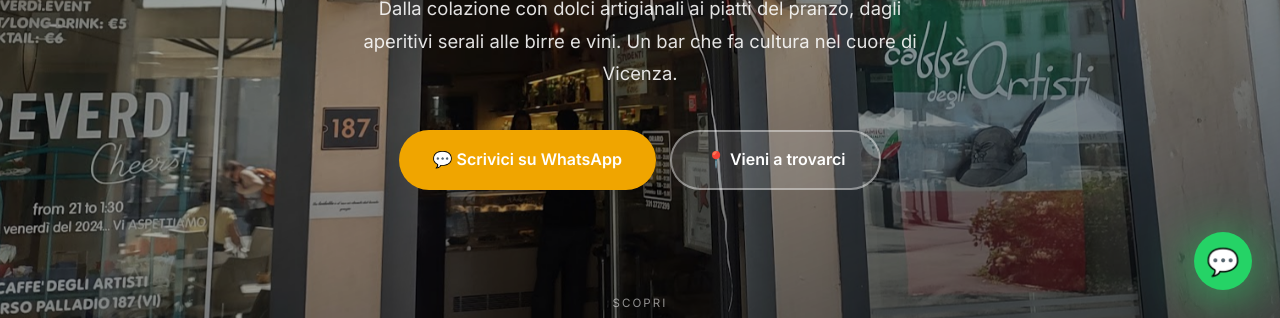
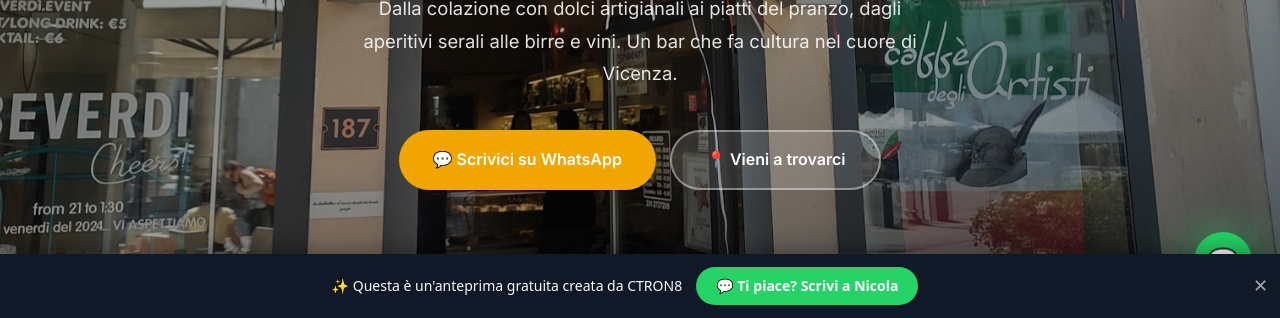
Before and after one commit to ctron8/caffe-degli-artisti-vicenza, a plain HTML site: page index.html in a window 1280 px wide. Shown: the part 482-800 px from the top of the page. Drawn offline with nearby package versions, Linux system fonts and the light colour scheme; a web font is replaced by a local one.

Commit message:
update sito

```diff
--- a/index.html
+++ b/index.html
@@ -533,5 +533,11 @@
     }, { passive: true });
 })();
 </script>
+<!-- Banner anteprima CTRON8 -->
+<div id="ctron8-banner" style="position:fixed;left:0;right:0;bottom:0;z-index:99999;display:flex;align-items:center;justify-content:center;gap:14px;flex-wrap:wrap;padding:13px 48px 13px 18px;background:#111827;color:#f9fafb;font-family:system-ui,-apple-system,sans-serif;font-size:14px;line-height:1.4;box-shadow:0 -4px 24px rgba(0,0,0,.35);">
+  <span>✨ Questa è un'anteprima gratuita creata da CTRON8</span>
+  <a href="https://wa.me/393792434855?text=Ciao%20Nicola%21%20Ho%20visto%20l%27anteprima%20di%20Caff%C3%A8%20degli%20Artisti%20e%20vorrei%20saperne%20di%20pi%C3%B9." target="_blank" rel="noopener" style="background:#25D366;color:#fff;padding:9px 20px;border-radius:50px;font-weight:700;text-decoration:none;white-space:nowrap;">💬 Ti piace? Scrivi a Nicola</a>
+  <button onclick="this.parentNode.remove()" aria-label="chiudi" style="position:absolute;right:12px;top:50%;transform:translateY(-50%);background:none;border:none;color:#9ca3af;font-size:18px;cursor:pointer;line-height:1;">✕</button>
+</div>
 </body>
 </html>
```
